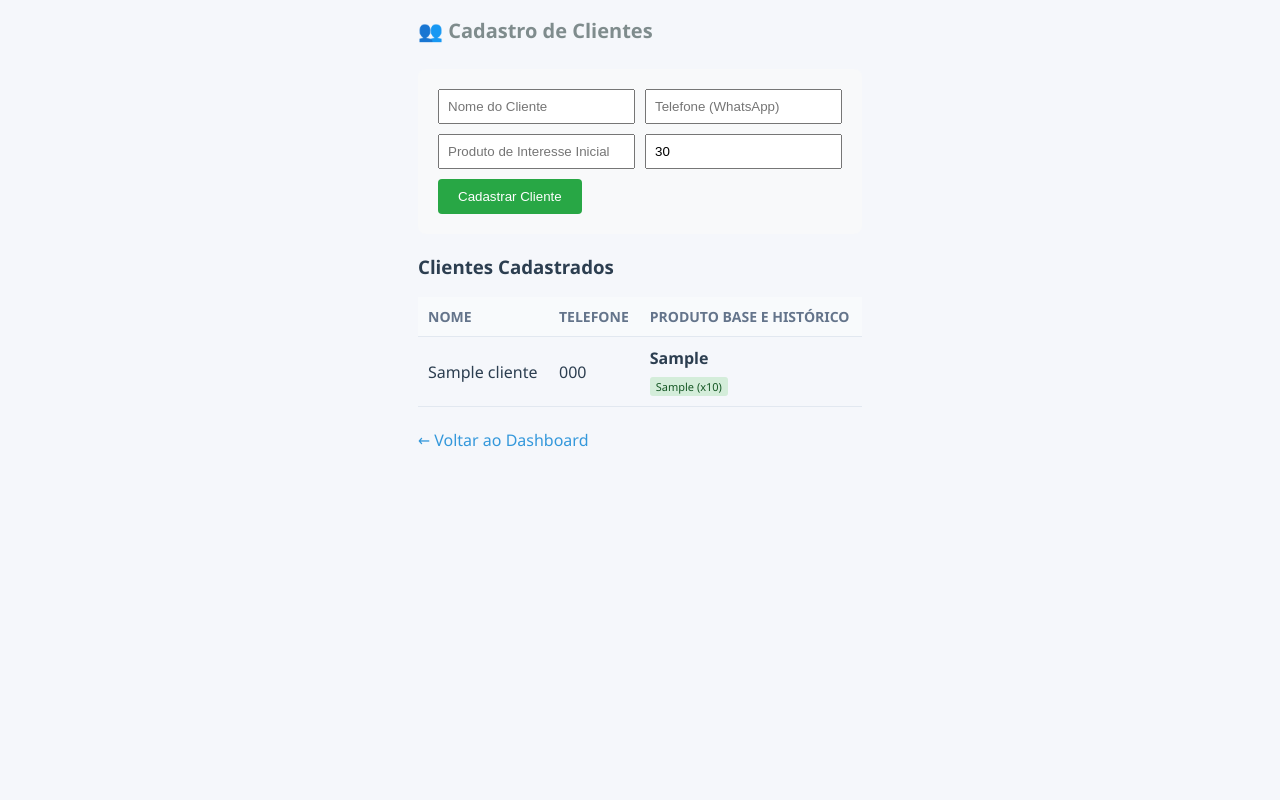
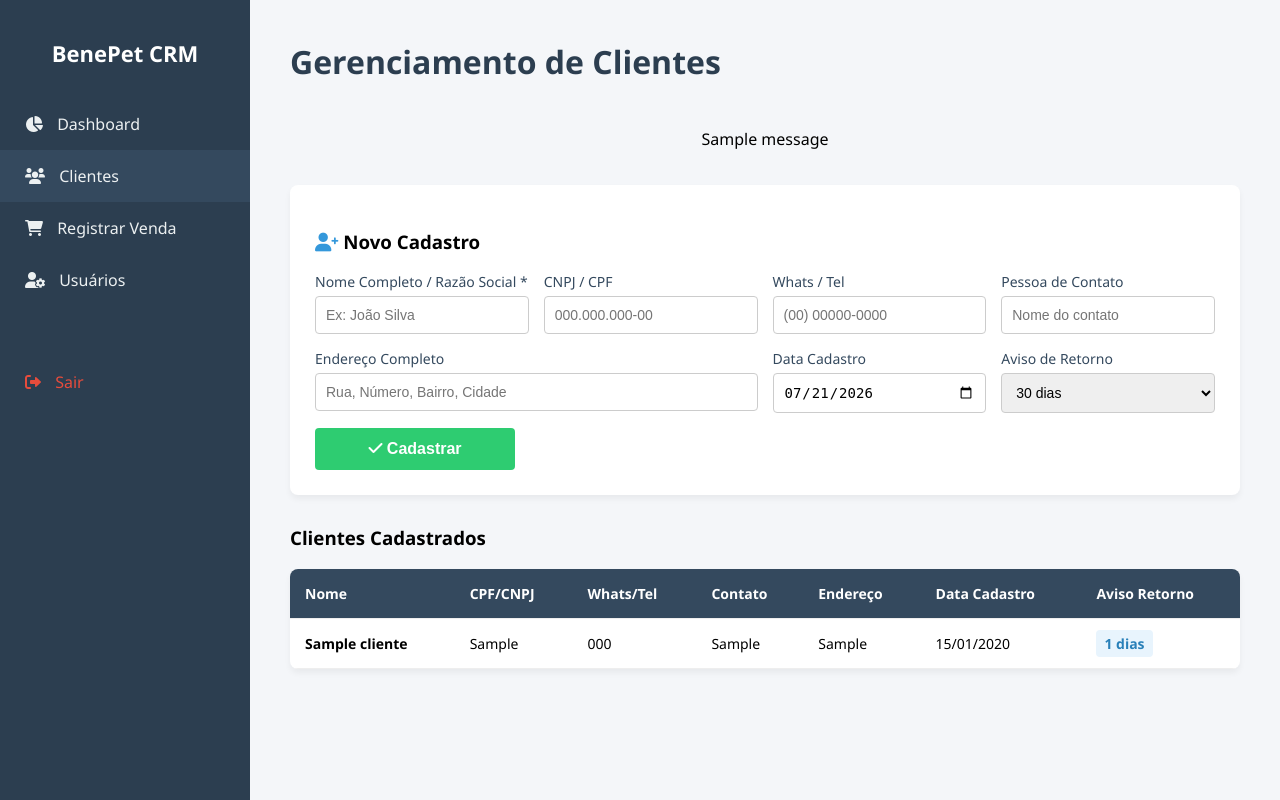
Before and after one commit to Bepenet/Benepet-CRM, a Flask app: page /clientes in a window 1280 px wide. Run offline with Flask 3, Linux system fonts and the light colour scheme; a user stored in the database is signed in; tables that the repository leaves empty hold one stand-in row (values such as "Sample post"); one stand-in notice (Sample message) is shown.

Commit message:
Feature: Expandindo os campos de cadastro do cliente com aviso de retorno e data editavel

```diff
--- a/app.py
+++ b/app.py
@@ -6,10 +6,8 @@ from models import db, Usuario, Cliente, Venda, ItemVenda
 
 app = Flask(__name__)
 
-# Configurações básicas de Segurança
 app.config['SECRET_KEY'] = 'benepet_crm_secret_key_123'
 
-# 1️⃣ CONFIGURAÇÃO DA CONEXÃO DO BANCO DE DADOS
 base_uri = os.environ.get('DATABASE_URL', 'sqlite:///petcrm.db')
 
 if base_uri.startswith("postgres://"):
@@ -26,17 +24,14 @@ app.config['SQLALCHEMY_TRACK_MODIFICATIONS'] = False
 
 db.init_app(app)
 
-# Variável de controle para rodar a criação de tabelas uma única vez
 _tabelas_verificadas = False
 
-# 2️⃣ HOOK DE INICIALIZAÇÃO SEGURO COM CRIPTOGRAFIA
 @app.before_request
 def inicializar_banco_seguro():
     global _tabelas_verificadas
     if not _tabelas_verificadas:
         try:
             db.create_all()
-            # Gera a conta padrão criptografada caso a tabela esteja limpa
             if not Usuario.query.first():
                 senha_criptografada = generate_password_hash('admin')
                 usuario_padrao = Usuario(login='admin', senha=senha_criptografada)
@@ -49,8 +44,6 @@ def inicializar_banco_seguro():
 def usuario_esta_logado():
     return 'usuario' in session
 
-# --- ROTAS DO FLASK ---
-
 @app.route('/')
 def index():
     if usuario_esta_logado():
@@ -60,17 +53,15 @@ def index():
 @app.route('/criar_admin_forcado')
 def criar_admin_forcado():
     try:
-        # Derruba as tabelas antigas com o limite curto e recria com db.String(256)
         db.drop_all()
         db.create_all()
-
         senha_criptografada = generate_password_hash('admin')
         usuario_padrao = Usuario(login='admin', senha=senha_criptografada)
         db.session.add(usuario_padrao)
         db.session.commit()
-        return "Tabelas atualizadas e Usuário 'admin' gerado com SENHA CRIPTOGRAFADA no PostgreSQL!"
+        return "Banco limpo e atualizado com novos campos!"
     except Exception as e:
-        return f"Falha ao forçar a gravação inicial: {str(e)}"
+        return f"Erro: {str(e)}"
 
 @app.route('/login', methods=['GET', 'POST'])
 def login():
@@ -80,7 +71,6 @@ def login():
 
         try:
             user = Usuario.query.filter_by(login=usuario).first()
-            # Compara o hash seguro do banco com a senha digitada
             if user and check_password_hash(user.senha, senha):
                 session['usuario'] = user.login
                 return redirect(url_for('dashboard'))
@@ -88,7 +78,6 @@ def login():
                 flash('Usuário ou senha inválidos!', 'erro')
         except Exception as e:
             flash('Conexão instável com a base de dados. Tente novamente.', 'erro')
-            print(f"Erro de login: {e}")
 
     return render_template('login.html')
 
@@ -107,7 +96,6 @@ def dashboard():
         vendas_total = Venda.query.count()
         clientes = Cliente.query.all()
     except Exception as e:
-        print(f"Erro ao carregar dados do dashboard: {e}")
         clientes_total, vendas_total, clientes = 0, 0, []
 
     return render_template('dashboard.html',
@@ -123,16 +111,28 @@ def clientes():
 
     if request.method == 'POST':
         nome = request.form.get('nome')
+        cpf_cnpj = request.form.get('cpf_cnpj')
+        endereco = request.form.get('endereco')
         telefone = request.form.get('telefone')
-        produto = request.form.get('produto')
-        periodo = int(request.form.get('periodo', 30))
+        contato = request.form.get('contato')
+        dias_aviso = int(request.form.get('dias_aviso', 30))
+        data_cadastro_str = request.form.get('data_cadastro')
+
+        # Converte a data enviada pelo HTML ou assume a data/hora atual se vier vazia
+        if data_cadastro_str:
+            data_cadastro = datetime.strptime(data_cadastro_str, '%Y-%m-%d')
+        else:
+            data_cadastro = datetime.utcnow()
 
         novo_cliente = Cliente(
             nome=nome,
+            cpf_cnpj=cpf_cnpj,
+            endereco=endereco,
             telefone=telefone,
-            produto=produto,
-            periodo_retorno=periodo,
-            data_cadastro=datetime.utcnow()
+            contato=contato,
+            data_cadastro=data_cadastro,
+            dias_aviso=dias_aviso,
+            periodo_retorno=dias_aviso # Mantendo sincronia
         )
         db.session.add(novo_cliente)
         db.session.commit()
@@ -140,7 +140,9 @@ def clientes():
         return redirect(url_for('clientes'))
 
     todos_clientes = Cliente.query.all()
-    return render_template('clientes.html', clientes=todos_clientes)
+    # Pega a data de hoje formatada em AAAA-MM-DD para preencher o formulário automaticamente
+    hoje_formatado = datetime.now().strftime('%Y-%m-%d')
+    return render_template('clientes.html', clientes=todos_clientes, hoje=hoje_formatado)
 
 @app.route('/vendas')
 def vendas():
@@ -164,7 +166,6 @@ def usuarios():
         if Usuario.query.filter_by(login=novo_login).first():
             flash('Esse nome de usuário já existe!', 'erro')
         else:
-            # Criptografa a senha antes de salvar um novo usuário no sistema
             senha_segura = generate_password_hash(nova_senha)
             novo_user = Usuario(login=novo_login, senha=senha_segura)
             db.session.add(novo_user)
@@ -181,9 +182,6 @@ def salvar_venda_multipla():
         return jsonify({"erro": "Não autorizado"}), 401
 
     dados = request.get_json()
-    if not dados:
-        return jsonify({"erro": "Dados inválidos"}), 400
-
     cliente_id = dados.get('cliente_id')
     data_str = dados.get('data')
     valor_total = dados.get('valor_total')
@@ -192,11 +190,7 @@ def salvar_venda_multipla():
     data_venda = datetime.strptime(data_str, '%Y-%m-%d') if data_str else datetime.utcnow()
 
     try:
-        nova_venda = Venda(
-            cliente_id=cliente_id,
-            data=data_venda,
-            valor_total=valor_total
-        )
+        nova_venda = Venda(cliente_id=cliente_id, data=data_venda, valor_total=valor_total)
         db.session.add(nova_venda)
         db.session.flush()
 
@@ -212,10 +206,8 @@ def salvar_venda_multipla():
 
         db.session.commit()
         return jsonify({"mensagem": "Venda gravada com sucesso!"}), 200
-
     except Exception as e:
         db.session.rollback()
-        print(f"Erro ao salvar venda: {e}")
         return jsonify({"erro": str(e)}), 500
 
 if __name__ == "__main__":
--- a/templates/clientes.html
+++ b/templates/clientes.html
@@ -2,57 +2,135 @@
 <html lang="pt-br">
 <head>
     <meta charset="UTF-8">
+    <meta name="viewport" content="width=device-width, initial-scale=1.0">
     <title>Clientes - BenePet CRM</title>
-    <link rel="stylesheet" href="{{ url_for('static', filename='style.css') }}">
+    <link rel="stylesheet" href="https://cdnjs.cloudflare.com/ajax/libs/font-awesome/6.0.0/css/all.min.css">
+    <style>
+        body { font-family: 'Segoe UI', Arial, sans-serif; margin: 0; background-color: #f4f6f9; display: flex; }
+        .sidebar { width: 250px; background-color: #2c3e50; color: white; height: 100vh; position: fixed; padding-top: 20px; }
+        .sidebar h2 { text-align: center; margin-bottom: 30px; font-size: 22px; }
+        .sidebar a { display: block; color: #ecf0f1; padding: 15px 25px; text-decoration: none; font-size: 16px; transition: 0.2s; }
+        .sidebar a:hover { background-color: #34495e; padding-left: 35px; }
+        .sidebar a i { margin-right: 10px; }
+        .content { margin-left: 250px; padding: 40px; width: calc(100% - 250px); box-sizing: border-box; }
+        .header { display: flex; justify-content: space-between; align-items: center; margin-bottom: 30px; }
+        .header h1 { color: #2c3e50; margin: 0; }
+        .form-container { background: white; padding: 25px; border-radius: 8px; box-shadow: 0 4px 6px rgba(0,0,0,0.05); margin-bottom: 30px; }
+        .form-grid { display: grid; grid-template-columns: repeat(auto-fit, minmax(200px, 1fr)); gap: 15px; margin-bottom: 15px; }
+        .form-group { display: flex; flex-direction: column; }
+        .form-group label { margin-bottom: 5px; color: #34495e; font-weight: 500; font-size: 14px; }
+        .form-group input, .form-group select { padding: 10px; border: 1px solid #ccc; border-radius: 4px; font-size: 14px; }
+        .btn-submit { background-color: #2ecc71; color: white; border: none; padding: 12px 20px; border-radius: 4px; font-size: 16px; font-weight: bold; cursor: pointer; transition: 0.2s; width: 100%; max-width: 200px; display: block; margin-top: 10px; }
+        .btn-submit:hover { background-color: #27ae60; }
+        table { width: 100%; border-collapse: collapse; background: white; border-radius: 8px; overflow: hidden; box-shadow: 0 4px 6px rgba(0,0,0,0.05); }
+        th, td { padding: 15px; text-align: left; border-bottom: 1px solid #eee; font-size: 14px; }
+        th { background-color: #34495e; color: white; font-weight: 600; }
+        tr:hover { background-color: #f9f9f9; }
+        .alert { padding: 15px; border-radius: 4px; margin-bottom: 20px; font-weight: 500; text-align: center; }
+        .alert.sucesso { background-color: #d4edda; color: #155724; border: 1px solid #c3e6cb; }
+    </style>
 </head>
 <body>
-    <div class="container">
-        <h2>👥 Cadastro de Clientes</h2>
 
-        <form method="POST" action="/clientes" style="background:#f8f9fa; padding:20px; border-radius:8px; margin-bottom:20px;">
-            <div style="display:grid; grid-template-columns: 1fr 1fr; gap:10px; margin-bottom:10px;">
-                <input type="text" name="nome" placeholder="Nome do Cliente" required style="padding:8px;">
-                <input type="text" name="telefone" placeholder="Telefone (WhatsApp)" required style="padding:8px;">
-                <input type="text" name="produto" placeholder="Produto de Interesse Inicial" required style="padding:8px;">
-                <input type="number" name="periodo" placeholder="Período de Retorno (dias)" value="30" required style="padding:8px;">
-            </div>
-            <button type="submit" style="background:#28a745; color:white; border:none; padding:10px 20px; border-radius:4px; cursor:pointer;">Cadastrar Cliente</button>
-        </form>
+    <div class="sidebar">
+        <h2>BenePet CRM</h2>
+        <a href="/dashboard"><i class="fa-solid fa-chart-pie"></i> Dashboard</a>
+        <a href="/clientes" style="background-color: #34495e;"><i class="fa-solid fa-users"></i> Clientes</a>
+        <a href="/vendas"><i class="fa-solid fa-cart-shopping"></i> Registrar Venda</a>
+        <a href="/usuarios"><i class="fa-solid fa-user-gear"></i> Usuários</a>
+        <a href="/logout" style="margin-top: 50px; color: #e74c3c;"><i class="fa-solid fa-right-from-bracket"></i> Sair</a>
+    </div>
+
+    <div class="content">
+        <div class="header">
+            <h1>Gerenciamento de Clientes</h1>
+        </div>
+
+        {% with messages = get_flashed_messages(with_categories=true) %}
+            {% if messages %}
+                {% for category, message in messages %}
+                    <div class="alert {{ category }}">{{ message }}</div>
+                {% endfor %}
+            {% endif %}
+        {% endwith %}
+
+        <div class="form-container">
+            <h3><i class="fa-solid fa-user-plus" style="color: #3498db;"></i> Novo Cadastro</h3>
+            <form action="/clientes" method="POST">
+                <div class="form-grid">
+                    <div class="form-group">
+                        <label for="nome">Nome Completo / Razão Social *</label>
+                        <input type="text" id="nome" name="nome" required placeholder="Ex: João Silva">
+                    </div>
+                    <div class="form-group">
+                        <label for="cpf_cnpj">CNPJ / CPF</label>
+                        <input type="text" id="cpf_cnpj" name="cpf_cnpj" placeholder="000.000.000-00">
+                    </div>
+                    <div class="form-group">
+                        <label for="telefone">Whats / Tel</label>
+                        <input type="text" id="telefone" name="telefone" placeholder="(00) 00000-0000">
+                    </div>
+                    <div class="form-group">
+                        <label for="contato">Pessoa de Contato</label>
+                        <input type="text" id="contato" name="contato" placeholder="Nome do contato">
+                    </div>
+                </div>
+
+                <div class="form-grid">
+                    <div class="form-group" style="grid-column: span 2;">
+                        <label for="endereco">Endereço Completo</label>
+                        <input type="text" id="endereco" name="endereco" placeholder="Rua, Número, Bairro, Cidade">
+                    </div>
+                    <div class="form-group">
+                        <label for="data_cadastro">Data Cadastro</label>
+                        <input type="date" id="data_cadastro" name="data_cadastro" value="{{ hoje }}">
+                    </div>
+                    <div class="form-group">
+                        <label for="dias_aviso">Aviso de Retorno</label>
+                        <select id="dias_aviso" name="dias_aviso">
+                            <option value="7">07 dias</option>
+                            <option value="15">15 dias</option>
+                            <option value="30" selected>30 dias</option>
+                        </select>
+                    </div>
+                </div>
+
+                <button type="submit" class="btn-submit"><i class="fa-solid fa-check"></i> Cadastrar</button>
+            </form>
+        </div>
 
         <h3>Clientes Cadastrados</h3>
-        <table style="width:100%; border-collapse:collapse; margin-top:10px;">
+        <table>
             <thead>
-                <tr style="background:#e9ecef; text-align:left;">
-                    <th style="padding:10px;">Nome</th>
-                    <th style="padding:10px;">Telefone</th>
-                    <th style="padding:10px;">Produto Base e Histórico</th>
+                <tr>
+                    <th>Nome</th>
+                    <th>CPF/CNPJ</th>
+                    <th>Whats/Tel</th>
+                    <th>Contato</th>
+                    <th>Endereço</th>
+                    <th>Data Cadastro</th>
+                    <th>Aviso Retorno</th>
                 </tr>
             </thead>
             <tbody>
-                {% for c in clientes %}
-                <tr style="border-bottom:1px solid #ddd;">
-                    <td style="padding:10px;">{{ c.nome }}</td>
-                    <td style="padding:10px;">{{ c.telefone }}</td>
-                    <td style="padding:10px;">
-                        <strong>{{ c.produto }}</strong>
-                        {% if c.vendas %}
-                            <div style="margin-top:5px;">
-                                {% for v in c.vendas %}
-                                    {% for item in v.itens %}
-                                        <span style="background:#d4edda; color:#155724; padding:2px 6px; border-radius:3px; font-size:11px; margin-right:4px;">
-                                            {{ item.produto }} (x{{ item.quantidade }})
-                                        </span>
-                                    {% endfor %}
-                                {% endfor %}
-                            </div>
-                        {% endif %}
-                    </td>
+                {% for cliente in clientes %}
+                <tr>
+                    <td><strong>{{ cliente.nome }}</strong></td>
+                    <td>{{ cliente.cpf_cnpj or '-' }}</td>
+                    <td>{{ cliente.telefone or '-' }}</td>
+                    <td>{{ cliente.contato or '-' }}</td>
+                    <td>{{ cliente.endereco or '-' }}</td>
+                    <td>{{ cliente.data_cadastro.strftime('%d/%m/%Y') }}</td>
+                    <td><span style="background: #e8f4fd; color: #2980b9; padding: 4px 8px; border-radius: 4px; font-weight: bold;">{{ cliente.dias_aviso }} dias</span></td>
+                </tr>
+                {% else %}
+                <tr>
+                    <td colspan="7" style="text-align: center; color: #95a5a6;">Nenhum cliente cadastrado ainda.</td>
                 </tr>
                 {% endfor %}
             </tbody>
         </table>
-        <br>
-        <a href="/dashboard">← Voltar ao Dashboard</a>
     </div>
+
 </body>
 </html>
```
Also changed, not shown: models.py (+11 -12 lines).
